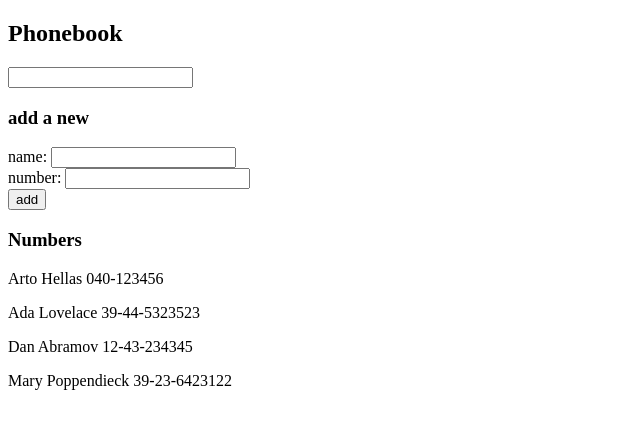
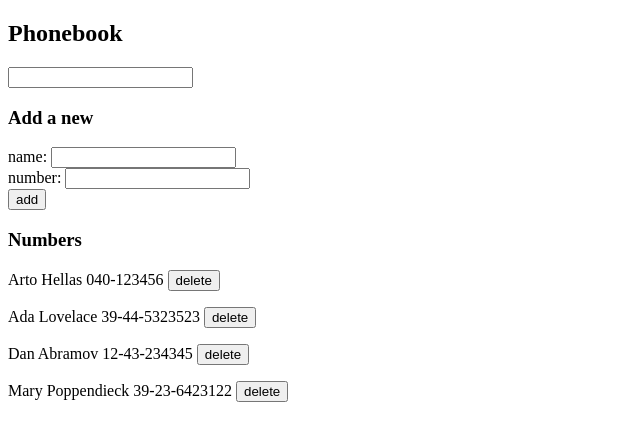
Before and after one commit to jonia89/fullStack, a React (Vite) app in the folder osio_2/tehtava_2_6-2_17/: page / in a window 1280 px wide. Shown: the top 440 px of the page, without its empty margins (0-640 px from the left). Built offline with nearby package versions, Linux system fonts and the light colour scheme; data requests are answered from the project's data file.

Commit message:
exercises of C & D

```diff
--- /dev/null
+++ b/osio_2/tehtava_2_6-2_17/db.json
@@ -0,0 +1,24 @@
+{
+  "persons": [
+    {
+      "name": "Arto Hellas",
+      "number": "040-123456",
+      "id": "1"
+    },
+    {
+      "name": "Ada Lovelace",
+      "number": "39-44-5323523",
+      "id": "2"
+    },
+    {
+      "name": "Dan Abramov",
+      "number": "12-43-234345",
+      "id": "3"
+    },
+    {
+      "name": "Mary Poppendieck",
+      "number": "39-23-6423122",
+      "id": "4"
+    }
+  ]
+}
--- a/osio_2/tehtava_2_6-2_17/package.json
+++ b/osio_2/tehtava_2_6-2_17/package.json
@@ -7,9 +7,11 @@
     "dev": "vite",
     "build": "vite build",
     "lint": "eslint .",
-    "preview": "vite preview"
+    "preview": "vite preview",
+    "server": "json-server -p 3001 db.json"
   },
   "dependencies": {
+    "axios": "^1.11.0",
     "react": "^19.1.0",
     "react-dom": "^19.1.0"
   },
@@ -22,6 +24,7 @@
     "eslint-plugin-react-hooks": "^5.2.0",
     "eslint-plugin-react-refresh": "^0.4.20",
     "globals": "^16.3.0",
+    "json-server": "^1.0.0-beta.3",
     "vite": "^7.0.4"
   }
 }
--- a/osio_2/tehtava_2_6-2_17/src/App.jsx
+++ b/osio_2/tehtava_2_6-2_17/src/App.jsx
@@ -1,18 +1,20 @@
-import { useState } from "react";
+import { useState, useEffect } from "react";
 import { Filter } from "./Components/Filter";
 import { PersonForm } from "./Components/PersonForm";
 import { Persons } from "./Components/Persons";
+import personService from "./services/persons";
 
 const App = () => {
-  const [persons, setPersons] = useState([
-    { name: "Arto Hellas", number: "040-123456" },
-    { name: "Ada Lovelace", number: "39-44-5323523" },
-    { name: "Dan Abramov", number: "12-43-234345" },
-    { name: "Mary Poppendieck", number: "39-23-6423122" },
-  ]);
+  const [persons, setPersons] = useState([]);
   const [newName, setNewName] = useState("");
   const [newNumber, setNewNumber] = useState("");
   const [filter, setFilter] = useState("");
+
+  useEffect(() => {
+    personService.getPersons().then((response) => {
+      setPersons(response.data);
+    });
+  });
 
   const handleNameChange = (event) => {
     setNewName(event.target.value);
@@ -31,13 +33,37 @@ const App = () => {
     const personObject = {
       name: newName,
       number: newNumber,
+      id: String(persons.length + 1),
     };
-
-    persons.map((person) => person.name).includes(newName)
-      ? alert(`${newName} is already added to phonebook`)
-      : setPersons((prev) => [...prev, personObject]);
+    const existingPerson = persons.find((person) => person.name === newName);
+    // persons.map((person) => person.name).includes(newName)
+    // ? alert(`${newName} is already added to phonebook`)
+    existingPerson
+      ? window.confirm(
+          `${newName} is already added to phonebook, replace the old number with new one ?`
+        )
+        ? personService
+            .updatePerson(existingPerson.id, {
+              ...existingPerson,
+              number: newNumber,
+            })
+            .then((response) => {
+              setPersons(
+                persons.map((person) =>
+                  person.id !== existingPerson.id ? response.data : person
+                )
+              );
+            })
+        : ""
+      : personService.createPerson(personObject).then((response) => {
+          setPersons(persons.concat(response.data));
+        });
     setNewName("");
     setNewNumber("");
+  };
+
+  const deleteContact = (id, name) => {
+    window.confirm(`delete ${name} ?`) ? personService.deletePerson(id) : "";
   };
 
   const filteredPersons = persons.filter((person) =>
@@ -48,7 +74,7 @@ const App = () => {
     <div>
       <h2>Phonebook</h2>
       <Filter filter={filter} handleFilter={handleFilter} />
-      <h3>add a new</h3>
+      <h3>Add a new</h3>
       <PersonForm
         addContact={addContact}
         newName={newName}
@@ -57,7 +83,10 @@ const App = () => {
         handleNumberChange={handleNumberChange}
       />
       <h3>Numbers</h3>
-      <Persons filteredPersons={filteredPersons} />
+      <Persons
+        filteredPersons={filteredPersons}
+        deleteContact={deleteContact}
+      />
     </div>
   );
 };
--- a/osio_2/tehtava_2_6-2_17/src/Components/PersonForm.jsx
+++ b/osio_2/tehtava_2_6-2_17/src/Components/PersonForm.jsx
@@ -1,4 +1,5 @@
 export const PersonForm = (props) => {
+
   return <div>
     <form onSubmit={props.addContact}>
         <div>
--- a/osio_2/tehtava_2_6-2_17/src/Components/Persons.jsx
+++ b/osio_2/tehtava_2_6-2_17/src/Components/Persons.jsx
@@ -1,7 +1,8 @@
 export const Persons = (props) => {
+
   return <div>{props.filteredPersons.map((person, index) => (
         <p key={index}>
-          {person.name} {person.number}
+          {person.name} {person.number} <button onClick={() => props.deleteContact(person.id, person.name)}>delete</button>
         </p>
       ))}</div>;
 };
--- /dev/null
+++ b/osio_2/tehtava_2_6-2_17/src/services/persons.js
@@ -0,0 +1,25 @@
+import axios from "axios";
+const baseUrl = "http://localhost:3001/persons";
+
+const getPersons = () => {
+  return axios.get(baseUrl);
+};
+
+const createPerson = (newObject) => {
+  return axios.post(baseUrl, newObject);
+};
+
+const updatePerson = (id, newObject) => {
+  return axios.put(`${baseUrl}/${id}`, newObject);
+};
+
+const deletePerson = (id) => {
+  return axios.delete(`${baseUrl}/${id}`);
+};
+
+export default {
+  getPersons,
+  createPerson,
+  updatePerson,
+  deletePerson,
+};
```
Also changed, not shown: 1 other file (tests, documents, lock files or other folders).
